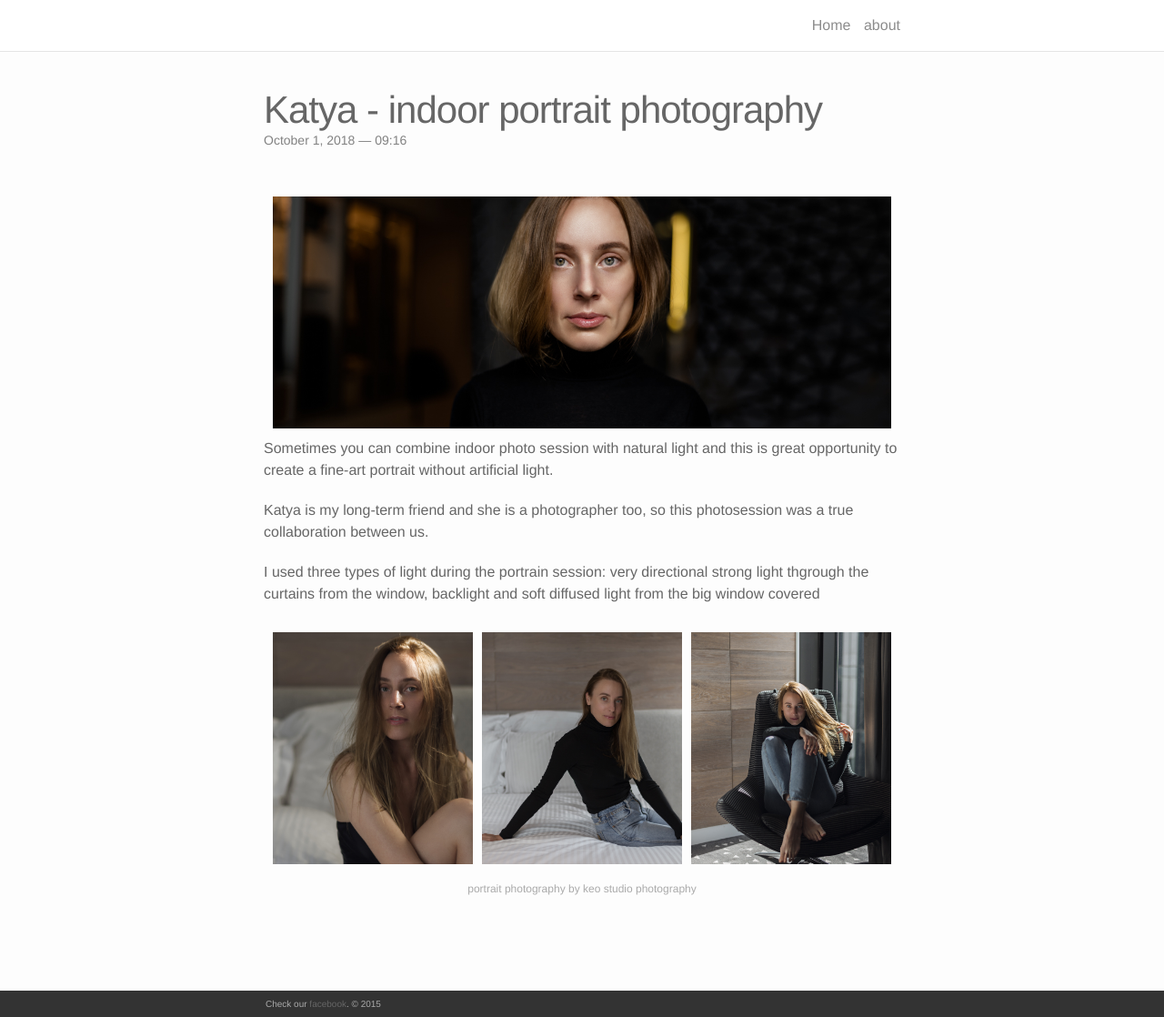
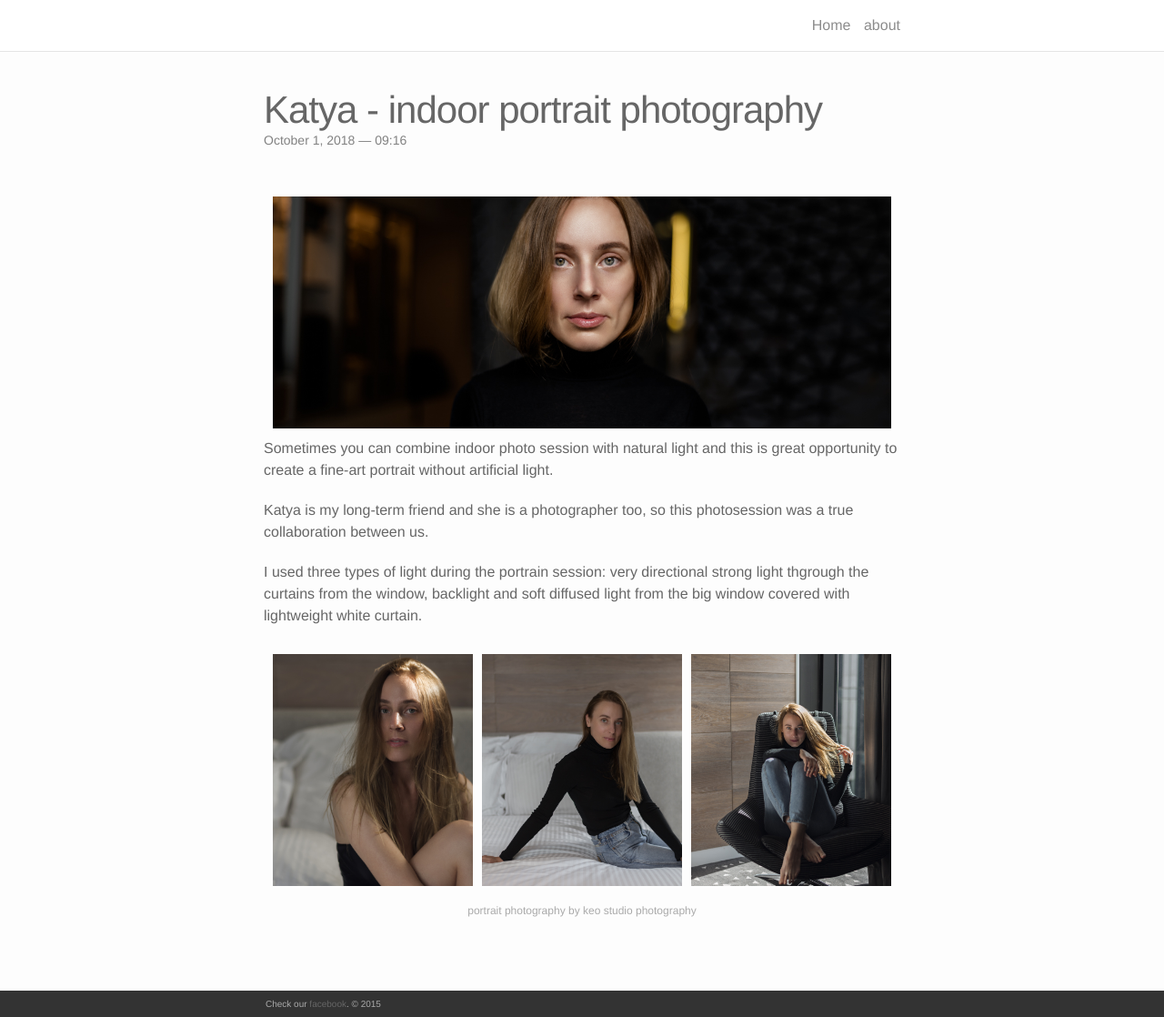
Before and after one commit to AlenPelin/keo-studio, a Jekyll site: the page built from _portfolio/katya---indoor-portrait-photography.md, in a window 1280 px wide and 1118 px high. Shown: the whole window at 91% size. Built offline with Jekyll 4.4.1, drawn with Linux system fonts in a browser that asks for light colours; nearby versions of some CDN libraries.

Commit message:
Update from Forestry.io - Updated katya---indoor-portrait-photography.md

```diff
--- a/_portfolio/katya---indoor-portrait-photography.md
+++ b/_portfolio/katya---indoor-portrait-photography.md
@@ -16,4 +16,4 @@ Sometimes you can combine indoor photo session with natural light and this is gr
 
 Katya is my long-term friend and she is a photographer too, so this photosession was a true collaboration between us.
 
-I used three types of light during the portrain session: very directional strong light thgrough the curtains from the window, backlight and soft diffused light from the big window covered
+I used three types of light during the portrain session: very directional strong light thgrough the curtains from the window, backlight and soft diffused light from the big window covered with lightweight white curtain.
```
